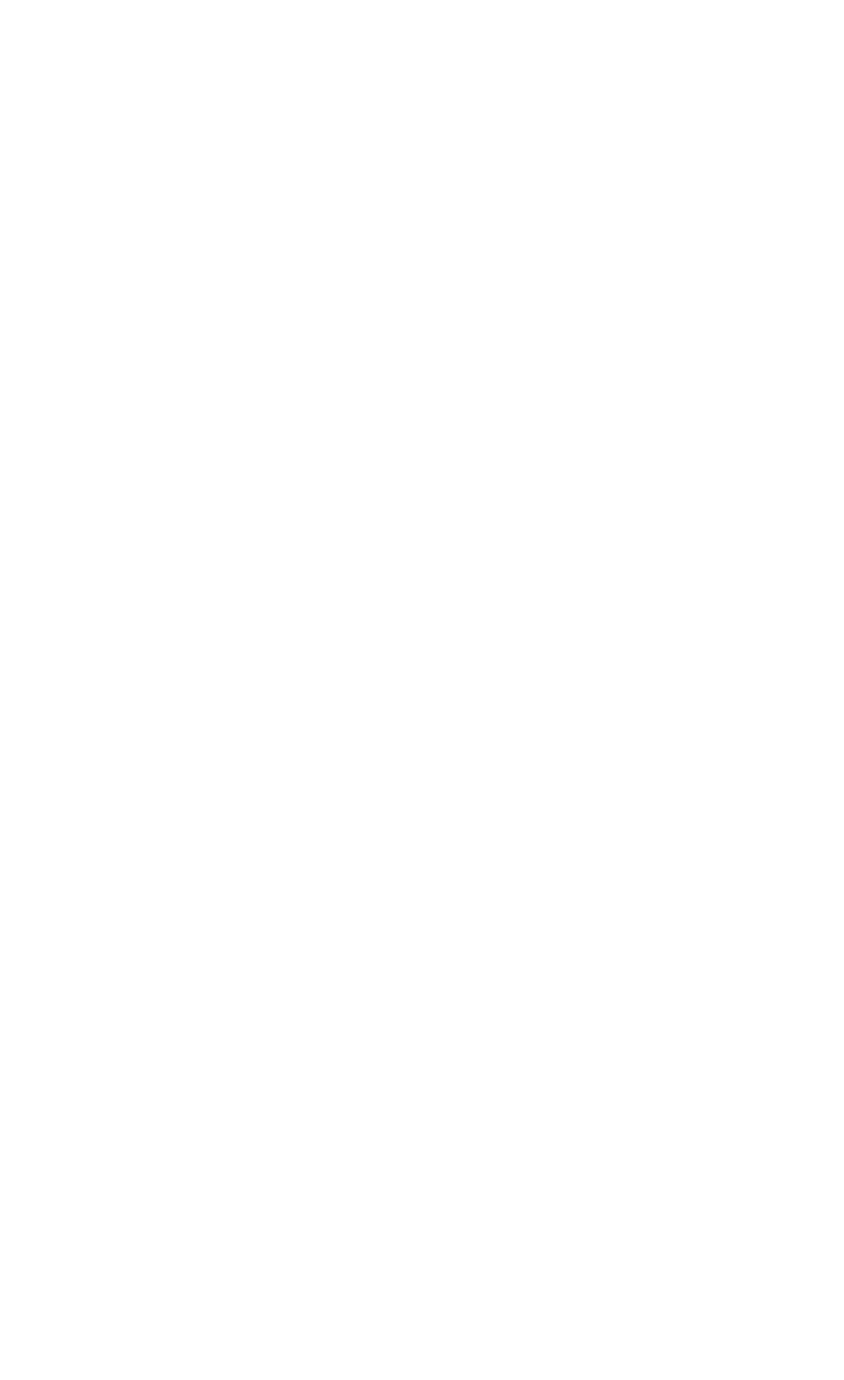
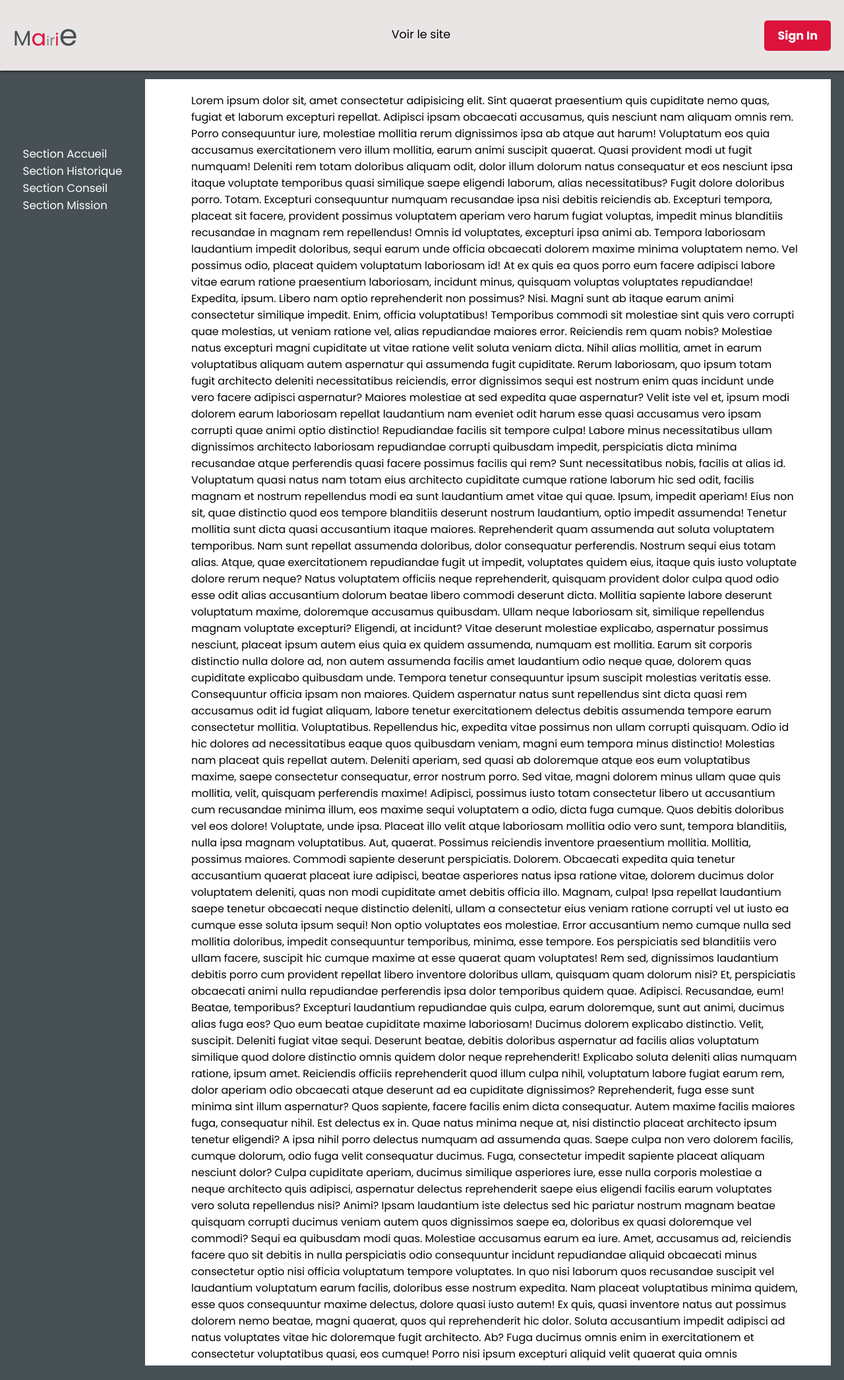
Before and after one commit to ramzy05/cms-project-inf2064, a PHP site: page /admin/index.html in a window 1280 px wide. Before the commit the part shown is empty. Shown: the top 2092 px of the page at 66% size. Run offline with PHP 8.4, Linux system fonts and the light colour scheme.

Commit message:
dashboard admin 60%

```diff
--- /dev/null
+++ b/admin/css/admin.css
@@ -0,0 +1,81 @@
+@import url('https://fonts.googleapis.com/css2?family=Montserrat:ital,wght@0,100;0,200;0,300;0,400;0,500;0,600;0,700;0,800;0,900;1,100&family=Poppins:ital,wght@0,100;0,200;0,300;0,400;0,500;0,600;0,700;0,800;0,900;1,100;1,200;1,500&display=swap');
+
+
+*, ::before,::after{
+  margin: 0;
+  padding: 0;
+  box-sizing: border-box;
+  font-family: 'Poppins', sans-serif;
+  scroll-behavior: smooth;
+}
+
+:root{
+  --primary_color:#475155;
+  /* --secondary_color:#F9A826; */
+  --secondary_color: #dc143c;
+  --gradient: linear-gradient(0deg, #55b88d 0%, var(--primary_color) 81%);
+  --border:  1px solid red;
+}
+/* general */
+body{
+  background: var(--primary_color);
+}
+main{
+  position: absolute;
+  top: 120px;
+  left: 220px;
+  right: 20px;
+  min-height: 50vh;
+  max-height: 75vh;
+  padding: 20px 0 10px 20px;
+  background: white;
+  z-index: 1000;
+  overflow: scroll
+}
+
+a{
+  text-decoration: none;
+  color: inherit;
+
+}
+
+p{
+  font-size: 1.1rem;
+  color: rgb(72, 72, 72);
+}
+
+
+.side_bar{
+  position: fixed;
+  top: 50px;
+  left: 0;
+  bottom: 0;
+  flex-direction: column;
+  align-items: center;
+  justify-items: spa;
+  background: var(--primary_color);
+  width: 220px;
+  padding: 150px 10px;
+  color: white;
+  z-index: 10;
+}
+
+
+/* content sec */
+.content{
+  overflow: hidden;
+}
+/* end content sec */
+
+
+/* sidebar sec */
+.side_bar a {
+  font-size: 1.05rem;
+  color: white;
+  transition: all ease .7s;
+}
+
+.side_bar a:hover{
+  color: var(--secondary_color);
+}
+/* end sidebar sec */
--- a/admin/index.html
+++ b/admin/index.html
@@ -0,0 +1,163 @@
+<!DOCTYPE html>
+<html lang="fr">
+<head>
+  <meta charset="UTF-8">
+  <meta http-equiv="X-UA-Compatible" content="IE=edge">
+  <meta name="viewport" content="width=device-width, initial-scale=1.0">
+  <title>Mairie</title>
+  <link rel="stylesheet" href="../main/styles/general.css">
+  <link rel="stylesheet" href="./css/admin.css">
+</head>
+<body>
+
+  <!-- header section -->
+  <!-- header sec -->
+  <header>
+    <nav>
+      <div class="logo"><a href="../index.html">M<span>a</span><span>i</span><span>r</span><span>i</span><span>e</span></a></div>
+      <ul>
+        <li class="links"><a href="../index.html"">Voir le site</a></li>
+       <!--  <li class="links"><a href="#histoire">Histoire</a></li>
+        <li class="links"><a href="#conseil">Conseil Municipal</a></li>
+        <li class="links"><a href="#mission">Missions</a></li> -->
+      </ul>
+        <button><a href="./admin/index.html">Sign In</a></button>
+     <!--  <div id="sign_in_up_container">
+        <button><a href="">Sign up</a></button>
+      </div> -->
+    </nav>
+  </header>
+  <!-- end header section -->
+
+  <!-- main  -->
+  <section id="side_bar">
+    <div class="side_bar container">
+      <div class="menus">
+        <div class="side_bar_link">
+          <a href="#">Section Accueil</a>
+        </div>
+        <div class="side_bar_link">
+          <a href="#">Section Historique</a>
+        </div>
+        <div class="side_bar_link">
+          <a href="#">Section Conseil</a>
+        </div>
+        <div class="side_bar_link">
+          <a href="#">Section Mission</a>
+        </div>
+      </div>
+    </div>
+  </section>
+  <main>
+
+    <!-- sidebar section -->
+    <!-- end sidebar section -->
+
+    <!-- content section -->
+    <section id="content">
+      <div class="content">
+       Lorem ipsum dolor sit, amet consectetur adipisicing elit. Sint quaerat praesentium quis cupiditate nemo quas, fugiat et laborum excepturi repellat. Adipisci ipsam obcaecati accusamus, quis nesciunt nam aliquam omnis rem.
+       Porro consequuntur iure, molestiae mollitia rerum dignissimos ipsa ab atque aut harum! Voluptatum eos quia accusamus exercitationem vero illum mollitia, earum animi suscipit quaerat. Quasi provident modi ut fugit numquam!
+       Deleniti rem totam doloribus aliquam odit, dolor illum dolorum natus consequatur et eos nesciunt ipsa itaque voluptate temporibus quasi similique saepe eligendi laborum, alias necessitatibus? Fugit dolore doloribus porro. Totam.
+       Excepturi consequuntur numquam recusandae ipsa nisi debitis reiciendis ab. Excepturi tempora, placeat sit facere, provident possimus voluptatem aperiam vero harum fugiat voluptas, impedit minus blanditiis recusandae in magnam rem repellendus!
+       Omnis id voluptates, excepturi ipsa animi ab. Tempora laboriosam laudantium impedit doloribus, sequi earum unde officia obcaecati dolorem maxime minima voluptatem nemo. Vel possimus odio, placeat quidem voluptatum laboriosam id!
+       At ex quis ea quos porro eum facere adipisci labore vitae earum ratione praesentium laboriosam, incidunt minus, quisquam voluptas voluptates repudiandae! Expedita, ipsum. Libero nam optio reprehenderit non possimus? Nisi.
+       Magni sunt ab itaque earum animi consectetur similique impedit. Enim, officia voluptatibus! Temporibus commodi sit molestiae sint quis vero corrupti quae molestias, ut veniam ratione vel, alias repudiandae maiores error.
+       Reiciendis rem quam nobis? Molestiae natus excepturi magni cupiditate ut vitae ratione velit soluta veniam dicta. Nihil alias mollitia, amet in earum voluptatibus aliquam autem aspernatur qui assumenda fugit cupiditate.
+       Rerum laboriosam, quo ipsum totam fugit architecto deleniti necessitatibus reiciendis, error dignissimos sequi est nostrum enim quas incidunt unde vero facere adipisci aspernatur? Maiores molestiae at sed expedita quae aspernatur?
+       Velit iste vel et, ipsum modi dolorem earum laboriosam repellat laudantium nam eveniet odit harum esse quasi accusamus vero ipsam corrupti quae animi optio distinctio! Repudiandae facilis sit tempore culpa!
+       Labore minus necessitatibus ullam dignissimos architecto laboriosam repudiandae corrupti quibusdam impedit, perspiciatis dicta minima recusandae atque perferendis quasi facere possimus facilis qui rem? Sunt necessitatibus nobis, facilis at alias id.
+       Voluptatum quasi natus nam totam eius architecto cupiditate cumque ratione laborum hic sed odit, facilis magnam et nostrum repellendus modi ea sunt laudantium amet vitae qui quae. Ipsum, impedit aperiam!
+       Eius non sit, quae distinctio quod eos tempore blanditiis deserunt nostrum laudantium, optio impedit assumenda! Tenetur mollitia sunt dicta quasi accusantium itaque maiores. Reprehenderit quam assumenda aut soluta voluptatem temporibus.
+       Nam sunt repellat assumenda doloribus, dolor consequatur perferendis. Nostrum sequi eius totam alias. Atque, quae exercitationem repudiandae fugit ut impedit, voluptates quidem eius, itaque quis iusto voluptate dolore rerum neque?
+       Natus voluptatem officiis neque reprehenderit, quisquam provident dolor culpa quod odio esse odit alias accusantium dolorum beatae libero commodi deserunt dicta. Mollitia sapiente labore deserunt voluptatum maxime, doloremque accusamus quibusdam.
+       Ullam neque laboriosam sit, similique repellendus magnam voluptate excepturi? Eligendi, at incidunt? Vitae deserunt molestiae explicabo, aspernatur possimus nesciunt, placeat ipsum autem eius quia ex quidem assumenda, numquam est mollitia.
+       Earum sit corporis distinctio nulla dolore ad, non autem assumenda facilis amet laudantium odio neque quae, dolorem quas cupiditate explicabo quibusdam unde. Tempora tenetur consequuntur ipsum suscipit molestias veritatis esse.
+       Consequuntur officia ipsam non maiores. Quidem aspernatur natus sunt repellendus sint dicta quasi rem accusamus odit id fugiat aliquam, labore tenetur exercitationem delectus debitis assumenda tempore earum consectetur mollitia. Voluptatibus.
+       Repellendus hic, expedita vitae possimus non ullam corrupti quisquam. Odio id hic dolores ad necessitatibus eaque quos quibusdam veniam, magni eum tempora minus distinctio! Molestias nam placeat quis repellat autem.
+       Deleniti aperiam, sed quasi ab doloremque atque eos eum voluptatibus maxime, saepe consectetur consequatur, error nostrum porro. Sed vitae, magni dolorem minus ullam quae quis mollitia, velit, quisquam perferendis maxime!
+       Adipisci, possimus iusto totam consectetur libero ut accusantium cum recusandae minima illum, eos maxime sequi voluptatem a odio, dicta fuga cumque. Quos debitis doloribus vel eos dolore! Voluptate, unde ipsa.
+       Placeat illo velit atque laboriosam mollitia odio vero sunt, tempora blanditiis, nulla ipsa magnam voluptatibus. Aut, quaerat. Possimus reiciendis inventore praesentium mollitia. Mollitia, possimus maiores. Commodi sapiente deserunt perspiciatis. Dolorem.
+       Obcaecati expedita quia tenetur accusantium quaerat placeat iure adipisci, beatae asperiores natus ipsa ratione vitae, dolorem ducimus dolor voluptatem deleniti, quas non modi cupiditate amet debitis officia illo. Magnam, culpa!
+       Ipsa repellat laudantium saepe tenetur obcaecati neque distinctio deleniti, ullam a consectetur eius veniam ratione corrupti vel ut iusto ea cumque esse soluta ipsum sequi! Non optio voluptates eos molestiae.
+       Error accusantium nemo cumque nulla sed mollitia doloribus, impedit consequuntur temporibus, minima, esse tempore. Eos perspiciatis sed blanditiis vero ullam facere, suscipit hic cumque maxime at esse quaerat quam voluptates!
+       Rem sed, dignissimos laudantium debitis porro cum provident repellat libero inventore doloribus ullam, quisquam quam dolorum nisi? Et, perspiciatis obcaecati animi nulla repudiandae perferendis ipsa dolor temporibus quidem quae. Adipisci.
+       Recusandae, eum! Beatae, temporibus? Excepturi laudantium repudiandae quis culpa, earum doloremque, sunt aut animi, ducimus alias fuga eos? Quo eum beatae cupiditate maxime laboriosam! Ducimus dolorem explicabo distinctio. Velit, suscipit.
+       Deleniti fugiat vitae sequi. Deserunt beatae, debitis doloribus aspernatur ad facilis alias voluptatum similique quod dolore distinctio omnis quidem dolor neque reprehenderit! Explicabo soluta deleniti alias numquam ratione, ipsum amet.
+       Reiciendis officiis reprehenderit quod illum culpa nihil, voluptatum labore fugiat earum rem, dolor aperiam odio obcaecati atque deserunt ad ea cupiditate dignissimos? Reprehenderit, fuga esse sunt minima sint illum aspernatur?
+       Quos sapiente, facere facilis enim dicta consequatur. Autem maxime facilis maiores fuga, consequatur nihil. Est delectus ex in. Quae natus minima neque at, nisi distinctio placeat architecto ipsum tenetur eligendi?
+       A ipsa nihil porro delectus numquam ad assumenda quas. Saepe culpa non vero dolorem facilis, cumque dolorum, odio fuga velit consequatur ducimus. Fuga, consectetur impedit sapiente placeat aliquam nesciunt dolor?
+       Culpa cupiditate aperiam, ducimus similique asperiores iure, esse nulla corporis molestiae a neque architecto quis adipisci, aspernatur delectus reprehenderit saepe eius eligendi facilis earum voluptates vero soluta repellendus nisi? Animi?
+       Ipsam laudantium iste delectus sed hic pariatur nostrum magnam beatae quisquam corrupti ducimus veniam autem quos dignissimos saepe ea, doloribus ex quasi doloremque vel commodi? Sequi ea quibusdam modi quas.
+       Molestiae accusamus earum ea iure. Amet, accusamus ad, reiciendis facere quo sit debitis in nulla perspiciatis odio consequuntur incidunt repudiandae aliquid obcaecati minus consectetur optio nisi officia voluptatum tempore voluptates.
+       In quo nisi laborum quos recusandae suscipit vel laudantium voluptatum earum facilis, doloribus esse nostrum expedita. Nam placeat voluptatibus minima quidem, esse quos consequuntur maxime delectus, dolore quasi iusto autem!
+       Ex quis, quasi inventore natus aut possimus dolorem nemo beatae, magni quaerat, quos qui reprehenderit hic dolor. Soluta accusantium impedit adipisci ad natus voluptates vitae hic doloremque fugit architecto. Ab?
+       Fuga ducimus omnis enim in exercitationem et consectetur voluptatibus quasi, eos cumque! Porro nisi ipsum excepturi aliquid velit quaerat quia omnis recusandae ab. Eligendi, repellat perspiciatis! Harum voluptatum dolorem dicta?
+       Eaque praesentium qui laborum, cum odit vero illo libero ut autem quaerat velit laudantium quae accusamus distinctio sunt saepe illum! Illo voluptatibus maiores officiis vel? Quae odio fugiat possimus tenetur!
+       Perspiciatis, deleniti. Non accusamus accusantium suscipit dolorum corporis asperiores totam ex aut natus architecto rerum, perferendis alias repudiandae quae esse et, blanditiis dignissimos adipisci eligendi molestiae. Beatae nam corrupti architecto?
+       At itaque voluptatum, in fugiat quia saepe architecto ab, unde doloremque magnam possimus quidem sequi atque odio ducimus dicta optio corporis earum cupiditate. Iure aperiam accusantium maiores dolor minima delectus?
+       Maiores, accusantium? Totam recusandae et a eum quo aliquid magni animi perferendis fuga omnis est impedit doloremque laudantium quae commodi ipsum accusantium, porro at vero sunt tempora officia. Quasi, iure?
+       Molestias dolores esse ex! Nulla libero blanditiis exercitationem, quas nesciunt obcaecati sint dignissimos labore! Totam unde odio cupiditate incidunt magnam sed est, perferendis distinctio ipsam debitis placeat amet. Quas, eius.
+       Nostrum itaque, ratione maxime repellat officia repellendus ipsam asperiores quasi ab dicta est non dolorum quas, sed, accusamus laudantium aspernatur mollitia! Officiis nam unde ullam qui, et fuga suscipit minus?
+       Vitae veritatis ut sit unde incidunt corrupti atque impedit ab quidem, iusto voluptates quis deleniti tempore quibusdam quia totam tempora voluptatum natus assumenda beatae repellat culpa delectus. Neque, aliquid quidem.
+       Blanditiis temporibus iusto sint voluptate debitis ipsum? Velit itaque quae minima at perspiciatis quisquam eius animi, possimus asperiores tenetur qui odio. Est, nihil. Dicta modi et adipisci non optio possimus!
+       Commodi quisquam dolore nostrum rem accusantium saepe voluptate dignissimos? Animi temporibus laborum nihil voluptas odit exercitationem quod vel eaque, iste qui velit vitae soluta nostrum sequi saepe, veniam laudantium ex.
+       A vero perferendis labore animi eos alias voluptates similique libero sed excepturi reprehenderit fugit cum doloribus, sit est numquam nihil illum aspernatur saepe. Sint nemo placeat nobis officiis delectus saepe?
+       Aperiam vero incidunt delectus soluta aliquid doloremque fugiat iure quia nisi rerum cum ad reprehenderit, deleniti quasi tempora nam inventore voluptatum. Quisquam nobis dolores natus doloribus. Pariatur obcaecati alias dolor.
+       Corrupti possimus illo dicta esse, beatae explicabo? Excepturi cum et illum dolore veritatis, nemo ullam nobis numquam ipsum perferendis. Sed rem repellendus culpa cum, corporis provident nisi minima quas consectetur!
+       Porro recusandae, asperiores perspiciatis, numquam tempora beatae odit aliquam blanditiis, quis possimus dolor molestiae fuga reiciendis molestias? Aliquam laboriosam doloribus nisi sit aspernatur qui voluptas explicabo iste, minima quaerat tenetur?
+       Incidunt perspiciatis assumenda explicabo dignissimos aspernatur quidem nisi culpa impedit labore consequuntur doloremque id ducimus, modi fugit sed rem voluptate repudiandae quia omnis odit praesentium. Excepturi qui possimus pariatur beatae.
+       Magnam, perferendis minus saepe ex repudiandae ad architecto doloremque esse iure quod corporis labore illum soluta iusto ipsum eaque optio ea rem non. Distinctio libero fuga velit ab cum perspiciatis!
+       Dignissimos placeat sit sint rem quisquam ut voluptate atque adipisci eligendi! Tempore dicta totam maiores ducimus vero culpa sed eius, distinctio vel libero praesentium tempora! Neque maxime fugiat sunt tempora?
+       Sed omnis, voluptate deleniti aut repellat ab, maiores at aliquam nam voluptatum modi odio itaque quod neque suscipit ipsam totam excepturi delectus alias quisquam quasi asperiores inventore. Quia, cumque dicta.
+       Et eaque harum ut quis odio voluptatem nihil obcaecati natus totam perferendis reprehenderit sequi ea porro, saepe praesentium laudantium, minus corrupti vitae. Placeat inventore exercitationem quis accusantium dicta enim blanditiis!
+       Laborum, distinctio atque! Veniam ipsa expedita accusantium atque! Assumenda, quo? Debitis repellendus dicta quibusdam consequatur deleniti officiis doloribus assumenda adipisci, sunt quam rem consectetur sed est voluptatum velit unde perspiciatis.
+       Blanditiis quas assumenda temporibus odio alias culpa, numquam debitis pariatur explicabo, delectus aut ut laborum et quod consectetur doloremque. Rem iusto ducimus eum distinctio aliquid nostrum hic nihil? Facilis, voluptas?
+       Commodi mollitia reiciendis, id, magni vel possimus provident consectetur totam non corrupti molestias fuga numquam ea voluptatibus officiis deleniti modi beatae atque? Veniam doloribus eos maiores adipisci, ea voluptas nostrum.
+       Laudantium magni minus cum eius, harum ea facilis ipsa minima nesciunt temporibus nam. Molestias quisquam ullam, perspiciatis quasi aspernatur impedit eligendi maxime quas voluptatibus? Itaque cumque animi provident eos hic?
+       Tempora ipsum distinctio omnis dolorum quasi! Fuga doloribus dolor ut. In qui quaerat illum reprehenderit aut natus dolores quis a! Porro distinctio assumenda nobis dolorum corporis ducimus laudantium officiis et.
+       Corrupti quaerat tempora illum magni laudantium quae sequi voluptas ex! Magnam vero modi architecto pariatur aspernatur, consequatur amet placeat quos quidem ex quae earum id quod! Voluptates odit dignissimos voluptatibus?
+       Provident atque vero sint vel libero excepturi quas placeat nesciunt sit, porro perspiciatis reiciendis nihil voluptas quidem est iure ullam consectetur impedit! Fugit, quia a! Voluptatibus quam repellat laudantium libero?
+       Corporis, soluta. Consectetur enim totam, ipsa cum nisi perferendis ad. Nihil tenetur omnis, voluptatem nesciunt reprehenderit culpa voluptatum eius tempore! Vitae, explicabo modi eligendi nemo reiciendis earum optio nostrum incidunt.
+       Accusamus optio perspiciatis voluptatum. Facere nulla perferendis cumque consequatur, error fugit minima harum aliquid? Quam porro rerum nobis placeat voluptatem impedit nemo voluptatibus nesciunt doloremque qui suscipit enim, fugit ex!
+       Accusamus aliquid exercitationem nobis modi cum consequuntur recusandae quo mollitia, saepe rerum, maiores vitae quaerat eaque? Minima, nisi enim consequatur odit, fuga rerum ipsum at exercitationem soluta fugiat modi in.
+       Dignissimos quos suscipit temporibus. Adipisci consequuntur unde repellat expedita deserunt, cum vero provident mollitia placeat accusamus officiis consequatur tenetur aliquam iusto quasi. Nisi eius quasi fugit a cum labore unde!
+       Excepturi consectetur itaque aut minima harum recusandae, accusamus in earum quia blanditiis aperiam distinctio fugit rem dolorum? Non dolorem eos tempore debitis laborum sunt quos, vitae amet fugiat molestias dolorum.
+       Corrupti totam dolor placeat et assumenda animi eligendi nisi pariatur mollitia veniam! Animi eos repellat pariatur, aliquid amet ipsam! Molestias soluta cupiditate assumenda possimus error doloribus unde accusamus repudiandae sequi!
+       Aspernatur reiciendis, dolorem quasi magni eius quam repudiandae beatae est odio doloremque mollitia eaque ducimus, recusandae accusantium, minima totam in officiis itaque? Cum voluptate reiciendis voluptatum dicta voluptatem? Veniam, quaerat.
+       Velit ipsa perspiciatis iusto natus corporis praesentium quisquam, reprehenderit nesciunt pariatur quos obcaecati repudiandae, mollitia quasi cum a, accusantium doloribus quae temporibus delectus sapiente itaque suscipit nihil? Dolor, sint perspiciatis.
+       Voluptas, facilis sunt ratione tempore amet esse animi eaque beatae numquam alias exercitationem veniam, non adipisci, doloremque cupiditate voluptatem facere repellat repellendus voluptates molestias assumenda magnam iure delectus. Eos, velit.
+       Voluptatem numquam non facere quisquam. Aut dignissimos voluptatem consectetur vel aliquam saepe et iure in laudantium nemo quos magnam assumenda maiores expedita est consequatur doloremque cupiditate aliquid, voluptates molestias incidunt.
+       Dolorem, quasi. Culpa quibusdam non officiis cum cumque debitis est aut esse tenetur ut nam quasi necessitatibus voluptas nulla tempora saepe ullam excepturi id voluptate corporis adipisci laboriosam, rem eaque.
+       Maiores officiis tempora provident beatae aliquam expedita, ab consequuntur porro iusto, sit nesciunt impedit, quis in iste officia quos neque deserunt. Expedita dolores fugit, eius exercitationem reiciendis fuga ex ad?
+       Eveniet laudantium vero incidunt consectetur dolores nulla sint expedita animi eum reiciendis tenetur mollitia, impedit aperiam iure voluptatem repellat laboriosam a repudiandae laborum, iste quo! Aliquam mollitia fugit rerum porro?
+       Facilis, similique? Voluptate eveniet laudantium placeat cupiditate velit, autem consectetur facilis ut amet in id. Sapiente blanditiis consequatur facere nulla temporibus asperiores, deserunt perferendis, quam velit id nihil. Non, rem?
+       Omnis quasi aliquid perspiciatis quisquam possimus reprehenderit velit minus minima dolore magni. Reiciendis, et aperiam laboriosam autem incidunt repudiandae quasi dolor ipsum amet error animi cum excepturi qui consequuntur odit!
+       Iste alias vitae voluptatibus veniam reiciendis earum maiores officiis modi. Soluta officiis amet aliquam ipsam voluptas numquam inventore accusamus id architecto exercitationem. Dignissimos optio placeat ipsum. Quae magni ipsa asperiores!
+       Necessitatibus hic eveniet impedit placeat illum. Aspernatur, voluptatum laboriosam. Numquam soluta aut tenetur, dolore non totam sequi sed nemo sapiente nisi quidem culpa aliquam ipsam voluptates, modi asperiores et quo!
+       Aperiam corporis odio voluptas, dolorum suscipit id beatae. Incidunt optio maxime omnis quod sint totam adipisci sapiente alias odio architecto! Aspernatur, nulla. Ipsum dolore sunt nostrum deleniti quasi veritatis voluptatibus?
+       Quas odio porro mollitia cupiditate consectetur dolore nulla quos fugiat, non eum labore? Incidunt, nisi laudantium modi doloremque vero ex, consequuntur delectus ad provident aspernatur velit, ut officiis commodi amet.
+       Excepturi aspernatur eum blanditiis necessitatibus perferendis dolorem impedit exercitationem repudiandae voluptates vitae! Qui, vel error aliquid beatae, odit voluptatum inventore perspiciatis esse autem iste dicta soluta veniam. Similique, esse molestias?
+       Temporibus quae sunt saepe, eligendi quas, beatae sint alias perspiciatis assumenda aliquam soluta! Consequatur laborum eos rerum est eaque assumenda, eius sunt ullam vel dignissimos.
+
+      </div>
+
+    </section>
+    <!-- end content section -->
+
+    <!-- footer sec -->
+
+  </main>
+  <!-- <footer>
+    <div class="logo"><a href="#hero">M<span>a</span><span>i</span><span>r</span><span>i</span><span>e</span></a></div>
+    <div class="site_info">
+      Copyright&copy; <script type="text/javascript">
+        document.write( new Date().getFullYear());
+        </script>  Mairie de <span class="mairie_name">Yaoundé</span>
+    </div>
+  </footer> -->
+
+  <!-- end footer sec -->
+  <script src="./main/js/general.js"></script>
+</body>
+</html>
--- a/index.html
+++ b/index.html
@@ -16,11 +16,11 @@
       <div class="logo"><a href="#hero">M<span>a</span><span>i</span><span>r</span><span>i</span><span>e</span></a></div>
       <ul>
         <li class="links"><a href="#hero">Accueil</a></li>
-        <li class="links"><a href="#histoire">Histoire</a></li>
+        <li class="links"><a href="#histoire">Historique</a></li>
         <li class="links"><a href="#conseil">Conseil Municipal</a></li>
         <li class="links"><a href="#mission">Missions</a></li>
       </ul>
-        <button><a href="#">Sign In</a></button>
+        <button><a href="./admin/index.html">Admin</a></button>
      <!--  <div id="sign_in_up_container">
         <button><a href="">Sign up</a></button>
       </div> -->
@@ -133,6 +133,7 @@
     <!-- end mission section -->
     <!-- footer sec -->
 
+  </main>
   <footer>
     <div class="logo"><a href="#hero">M<span>a</span><span>i</span><span>r</span><span>i</span><span>e</span></a></div>
     <div class="site_info">
@@ -144,6 +145,5 @@
 
   <!-- end footer sec -->
   <script src="./main/js/general.js"></script>
-  </main>
 </body>
 </html>
--- a/main/styles/general.css
+++ b/main/styles/general.css
@@ -87,7 +87,7 @@ nav{
 }
 
 .logo{
-  font-size: 2.3rem;
+  font-size: 2rem;
   font-family: 'Montserrat', sans-serif;
   color: var(--primary_color);
 }
@@ -331,7 +331,7 @@ footer{
   flex-direction: column;
   align-items: center;
   justify-content: center;
-  height: 200px;
+  height: 130px;
   width: 100%;
   background: #2F4858;
   color: white;
```
Lines whose indentation alone changed are shown as unchanged.
